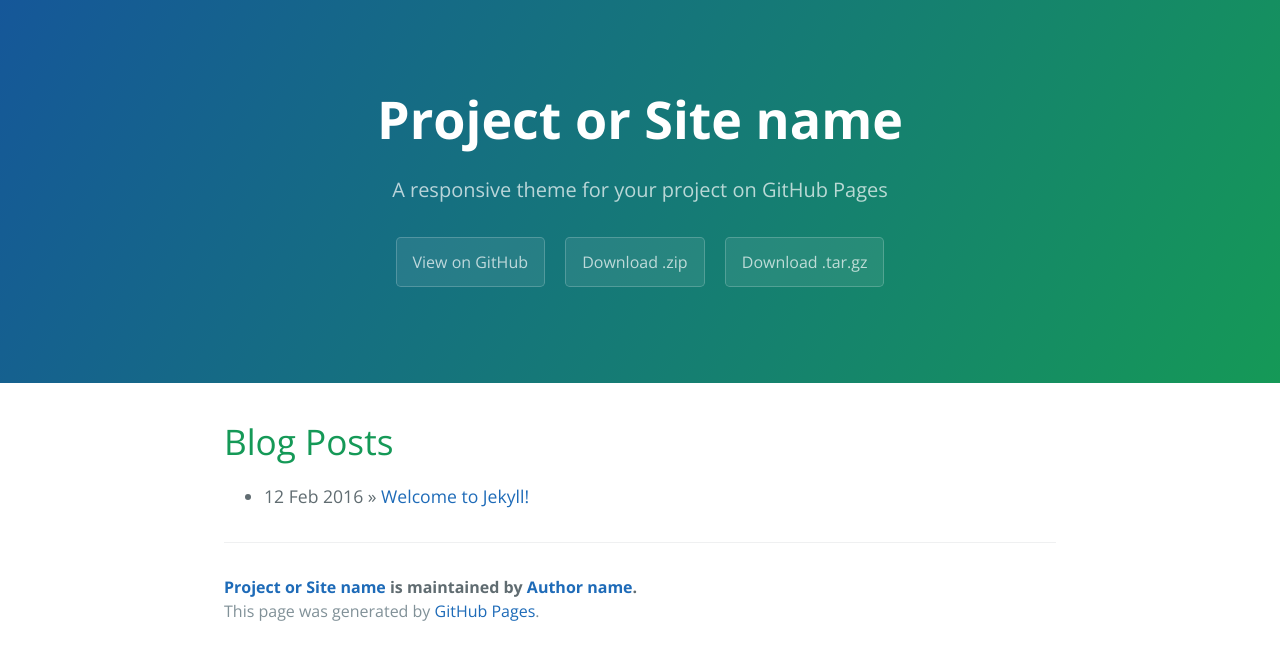
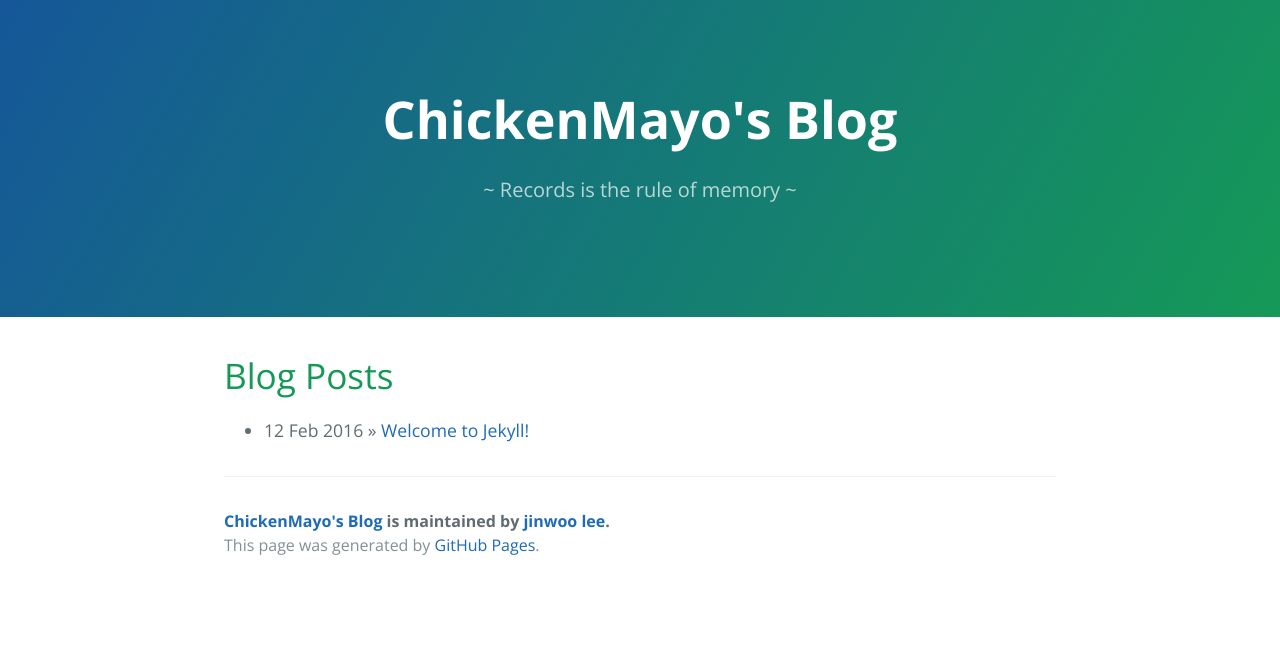
Before and after one commit to chickenmayo/chickenmayo.github.io, a Jekyll site: the page built from index.html, in a window 1280 px wide. Shown: the top 660 px of the page. Built offline with Jekyll 4.4.1, drawn with Linux system fonts in a browser that asks for light colours; the list of posts is cut into pages by our own code.

Commit message:
mod default set

```diff
--- a/_config.yml
+++ b/_config.yml
@@ -1,14 +1,14 @@
 # Setup
-title:        Project or Site name
-tagline:      A responsive theme for your project on GitHub Pages
+title:        ChickenMayo's Blog
+tagline:      ~ Records is the rule of memory ~
 baseurl:      ""
 paginate:     1
 locale:       "en"
 
 # About/contact
 author:
-  name:       Author name
-  url:        https://chickenmayo.github.io.git
+  name:       jinwoo lee
+  url:        https://chickenmayo.github.io
 
 # Gems
 gems:
--- a/_includes/page-header.html
+++ b/_includes/page-header.html
@@ -1,7 +1,7 @@
 <section class="page-header">
   <h1 class="project-name">{{ site.title }}</h1>
   <h2 class="project-tagline">{{ site.tagline }}</h2>
-  <a href="#" class="btn">View on GitHub</a>
+  <!-- <a href="#" class="btn">View on GitHub</a>
   <a href="#" class="btn">Download .zip</a>
-  <a href="#" class="btn">Download .tar.gz</a>
+  <a href="#" class="btn">Download .tar.gz</a> -->
 </section>
```
